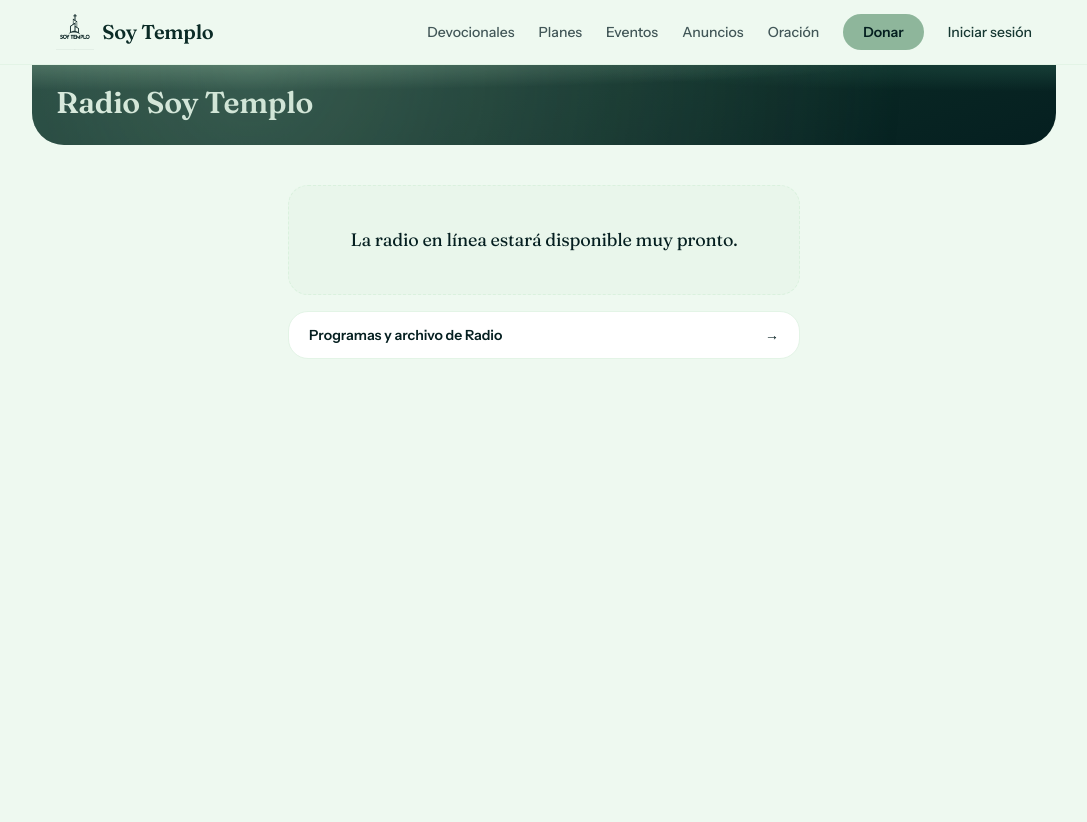
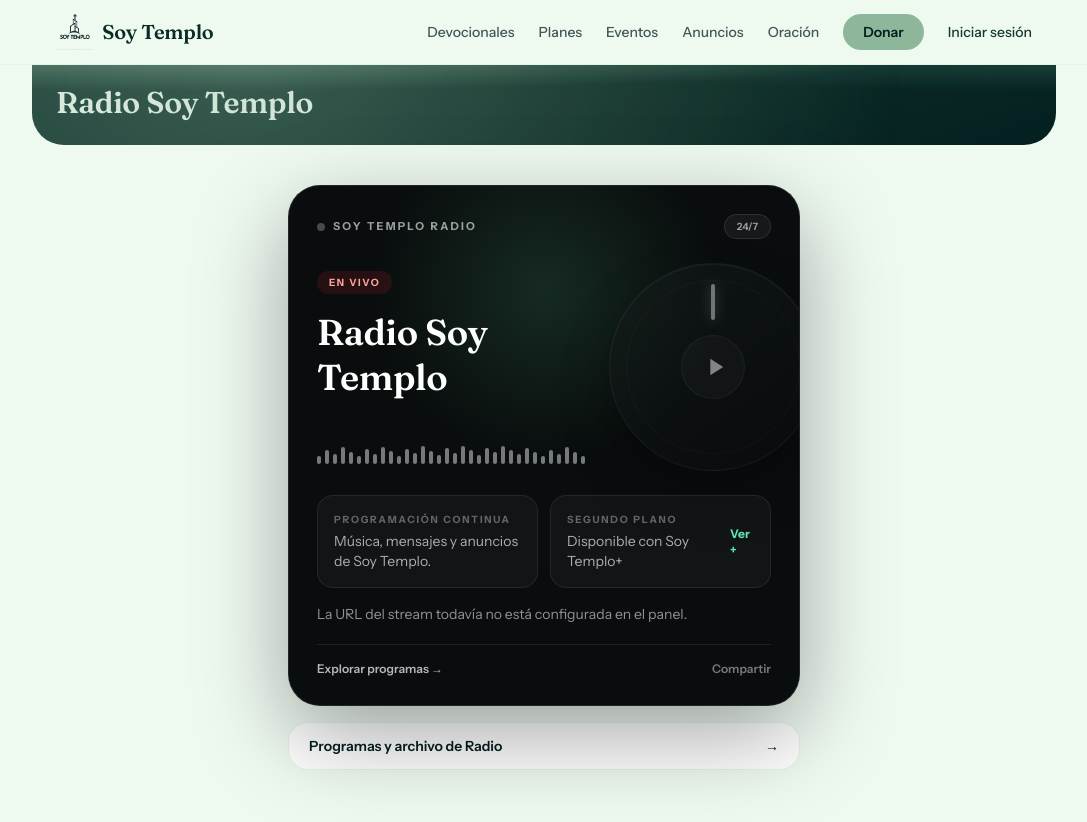
Before and after one commit to joelcastaneda777-coder/Soy-Templo, a Next.js app: page /radio in a window 1280 px wide. Shown: the top 822 px of the page, without its empty margins (96-1183 px from the left). Before the commit the page ends 800 px from the top, so only its background shows below. Built offline with nearby package versions, Linux system fonts and the light colour scheme; no server answers; the database is empty.

Commit message:
Radio: rediseñar reproductor en vivo

```diff
--- a/src/app/radio/radio-player.tsx
+++ b/src/app/radio/radio-player.tsx
@@ -2,25 +2,28 @@
 
 import Link from "next/link";
 import { useEffect, useRef, useState } from "react";
-import { Card } from "@/components/ui/card";
-import { EmptyState } from "@/components/ui/empty-state";
-import { t } from "@/lib/i18n/es";
 import { cn } from "@/lib/utils";
 
 type Status = "idle" | "loading" | "playing" | "error";
+type ShowInfo = { name: string; host?: string | null; schedule?: string | null; coverUrl?: string | null; isLive?: boolean } | null;
 
 export function RadioPlayer({
   streamUrl,
   stationName,
   hasBackgroundAccess,
+  currentShow,
+  nextShow,
 }: {
   streamUrl: string | null;
   stationName: string;
   hasBackgroundAccess: boolean;
+  currentShow?: ShowInfo;
+  nextShow?: ShowInfo;
 }) {
   const audioRef = useRef<HTMLAudioElement | null>(null);
   const [status, setStatus] = useState<Status>("idle");
   const [backgroundLocked, setBackgroundLocked] = useState(false);
+  const playing = status === "playing";
 
   useEffect(() => {
     const onVisibilityChange = () => {
@@ -30,141 +33,104 @@ export function RadioPlayer({
       setStatus("idle");
       setBackgroundLocked(true);
     };
-
     document.addEventListener("visibilitychange", onVisibilityChange);
     return () => document.removeEventListener("visibilitychange", onVisibilityChange);
   }, [hasBackgroundAccess]);
 
   useEffect(() => {
-    if (!("mediaSession" in navigator)) return;
-    if (!hasBackgroundAccess) {
-      navigator.mediaSession.metadata = null;
-      return;
-    }
-
+    if (!("mediaSession" in navigator) || !hasBackgroundAccess) return;
     navigator.mediaSession.metadata = new MediaMetadata({
-      title: stationName,
-      artist: "Soy Templo",
+      title: currentShow?.name || stationName,
+      artist: currentShow?.host || "Soy Templo",
       album: "Radio en vivo",
     });
     navigator.mediaSession.setActionHandler("play", () => audioRef.current?.play());
     navigator.mediaSession.setActionHandler("pause", () => audioRef.current?.pause());
-
     return () => {
       navigator.mediaSession.setActionHandler("play", null);
       navigator.mediaSession.setActionHandler("pause", null);
     };
-  }, [hasBackgroundAccess, stationName]);
-
-  if (!streamUrl) {
-    return <EmptyState title={t.radio.unavailable} />;
-  }
+  }, [currentShow, hasBackgroundAccess, stationName]);
 
   function toggle() {
+    if (!streamUrl) return;
     const audio = audioRef.current;
     if (!audio) return;
-
     setBackgroundLocked(false);
-    if (status === "playing") {
+    if (playing) {
       audio.pause();
-      setStatus("idle");
       return;
     }
-
     setStatus("loading");
-    if (!audio.src) audio.src = streamUrl!;
+    if (!audio.src) audio.src = streamUrl;
     audio.play().catch(() => setStatus("error"));
   }
 
   async function share() {
     const url = window.location.href;
     if (navigator.share) {
-      try { await navigator.share({ title: stationName, url }); } catch { /* cancelado */ }
+      try { await navigator.share({ title: currentShow?.name || stationName, url }); } catch { /* cancelado */ }
     } else {
       await navigator.clipboard.writeText(url);
     }
   }
 
   return (
-    <Card className="flex flex-col items-center gap-6 py-10 text-center">
-      <audio
-        ref={audioRef}
-        preload="none"
-        onPlaying={() => setStatus("playing")}
-        onWaiting={() => setStatus("loading")}
-        onPause={() => setStatus("idle")}
-        onError={() => setStatus("error")}
-      />
+    <section className="radio-console relative overflow-hidden rounded-[2rem] border border-white/10 bg-[#090d0d] p-5 text-white shadow-[0_30px_90px_rgba(0,0,0,.35)] sm:p-7">
+      <audio ref={audioRef} preload="none" onPlaying={() => setStatus("playing")} onWaiting={() => setStatus("loading")} onPause={() => setStatus("idle")} onError={() => setStatus("error")} />
+      <div className="pointer-events-none absolute inset-0 bg-[radial-gradient(circle_at_50%_20%,rgba(113,250,185,.12),transparent_35%)]" />
 
-      <span className={cn(
-        "inline-flex rounded-full px-3 py-1 text-xs font-bold uppercase tracking-wide",
-        hasBackgroundAccess ? "bg-anil-600 text-white" : "bg-manta text-tinta-suave"
-      )}>
-        {hasBackgroundAccess ? "Soy Templo+ · segundo plano" : "Radio gratuita · app abierta"}
-      </span>
+      <div className="relative z-10 flex items-center justify-between gap-3">
+        <div className="flex items-center gap-2 text-[11px] font-bold uppercase tracking-[.2em] text-white/60">
+          <span className={cn("h-2 w-2 rounded-full", playing ? "bg-emerald-400 shadow-[0_0_16px_rgba(52,211,153,.9)]" : "bg-white/25")} />
+          Soy Templo Radio
+        </div>
+        <span className="rounded-full border border-white/10 bg-white/5 px-3 py-1 text-[10px] font-semibold text-white/60">24/7</span>
+      </div>
 
-      {status === "playing" ? (
-        <span className="inline-flex items-center gap-2 rounded-full bg-error/10 px-4 py-1.5 text-sm font-semibold text-error">
-          <span className="relative flex h-2.5 w-2.5">
-            <span className="absolute h-full w-full animate-ping rounded-full bg-error opacity-60" />
-            <span className="h-2.5 w-2.5 rounded-full bg-error" />
+      <div className="relative z-10 mt-6 grid gap-6 md:grid-cols-[1fr_auto] md:items-center">
+        <div>
+          <div className="flex items-center gap-2">
+            <span className="rounded-full bg-red-500/12 px-3 py-1 text-[10px] font-extrabold uppercase tracking-[.16em] text-red-300">En vivo</span>
+            {currentShow?.isLive ? <span className="text-xs font-semibold text-emerald-300">Programa especial</span> : null}
+          </div>
+          <h1 className="mt-4 font-display text-3xl font-semibold leading-tight sm:text-4xl">{currentShow?.name || stationName}</h1>
+          {currentShow?.host ? <p className="mt-2 text-sm text-white/65">Con {currentShow.host}</p> : null}
+          {currentShow?.schedule ? <p className="mt-1 text-xs font-medium uppercase tracking-[.12em] text-white/40">{currentShow.schedule}</p> : null}
+
+          <div className="mt-6 flex h-10 items-end gap-1" aria-hidden>
+            {Array.from({ length: 34 }).map((_, index) => (
+              <span key={index} className={cn("radio-bar w-1 rounded-full bg-white/45", playing && "radio-bar-active")} style={{ height: `${18 + ((index * 17) % 28)}%`, animationDelay: `${index * 45}ms` }} />
+            ))}
+          </div>
+        </div>
+
+        <button onClick={toggle} disabled={!streamUrl} aria-label={playing ? "Pausar radio" : "Reproducir radio"} className="radio-dial group relative mx-auto flex h-44 w-44 items-center justify-center rounded-full border border-white/10 bg-[linear-gradient(145deg,#171d1d,#090c0c)] shadow-[inset_0_1px_0_rgba(255,255,255,.08),0_24px_50px_rgba(0,0,0,.5)] transition-transform active:scale-[.98] disabled:opacity-50 sm:h-52 sm:w-52">
+          <span className="absolute inset-4 rounded-full border border-white/5" />
+          <span className={cn("absolute inset-0 rounded-full border-[12px] border-transparent transition-all", playing && "shadow-[0_0_45px_rgba(52,211,153,.16)]")} />
+          <span className="absolute top-5 h-9 w-1 rounded-full bg-white/85 shadow-[0_0_12px_rgba(255,255,255,.5)]" />
+          <span className="flex h-16 w-16 items-center justify-center rounded-full border border-white/10 bg-white/5 text-white backdrop-blur-xl transition group-hover:bg-white/10">
+            {status === "loading" ? <span className="h-6 w-6 animate-spin rounded-full border-2 border-white/30 border-t-white" /> : playing ? <PauseIcon /> : <PlayIcon />}
           </span>
-          {t.radio.live}
-        </span>
-      ) : null}
+        </button>
+      </div>
 
-      <button
-        onClick={toggle}
-        aria-label={status === "playing" ? t.radio.pause : t.radio.play}
-        className={cn(
-          "flex h-24 w-24 items-center justify-center rounded-full text-white shadow-lg transition-transform active:scale-95",
-          status === "error" ? "bg-error" : "bg-anil-600 hover:bg-anil-800"
-        )}
-      >
-        {status === "loading" ? (
-          <span className="h-8 w-8 animate-spin rounded-full border-4 border-white/30 border-t-white" aria-hidden />
-        ) : status === "playing" ? (
-          <PauseIcon />
-        ) : (
-          <PlayIcon />
-        )}
-      </button>
+      <div className="relative z-10 mt-6 grid gap-3 sm:grid-cols-2">
+        {nextShow ? <div className="rounded-2xl border border-white/8 bg-white/[.035] p-4"><p className="text-[10px] font-bold uppercase tracking-[.18em] text-white/35">Después</p><p className="mt-1 font-semibold text-white/85">{nextShow.name}</p>{nextShow.schedule ? <p className="mt-1 text-xs text-white/45">{nextShow.schedule}</p> : null}</div> : <div className="rounded-2xl border border-white/8 bg-white/[.035] p-4"><p className="text-[10px] font-bold uppercase tracking-[.18em] text-white/35">Programación continua</p><p className="mt-1 text-sm text-white/65">Música, mensajes y anuncios de Soy Templo.</p></div>}
+        <div className="flex items-center justify-between gap-3 rounded-2xl border border-white/8 bg-white/[.035] p-4"><div><p className="text-[10px] font-bold uppercase tracking-[.18em] text-white/35">Segundo plano</p><p className="mt-1 text-sm text-white/65">{hasBackgroundAccess ? "Activo con Soy Templo+" : "Disponible con Soy Templo+"}</p></div><Link href="/plus" className="text-xs font-bold text-emerald-300">Ver +</Link></div>
+      </div>
 
-      <p className="min-h-5 text-sm text-tinta-suave">
-        {status === "loading" ? t.radio.loading : null}
-        {status === "error" ? <span className="text-error">{t.radio.error}</span> : null}
-        {status === "idle" && !backgroundLocked ? t.radio.play : null}
-      </p>
+      {backgroundLocked ? <p className="relative z-10 mt-4 rounded-xl bg-white/5 p-3 text-xs leading-relaxed text-white/55">La reproducción se pausó al salir de la app. La escucha en segundo plano forma parte de Soy Templo+.</p> : null}
+      {status === "error" ? <p className="relative z-10 mt-4 text-sm font-semibold text-red-300">No pudimos conectar con la señal. Intenta de nuevo.</p> : null}
+      {!streamUrl ? <p className="relative z-10 mt-4 text-sm text-white/55">La URL del stream todavía no está configurada en el panel.</p> : null}
 
-      {backgroundLocked ? (
-        <div className="max-w-sm rounded-2xl bg-anil-50 p-4 text-sm leading-relaxed text-anil-900">
-          La radio se pausó porque la escucha con pantalla bloqueada o usando otras apps es parte de Soy Templo+.
-          <div><Link href="/plus" className="mt-2 inline-block font-semibold text-anil-600">Conocer Soy Templo+ →</Link></div>
-        </div>
-      ) : !hasBackgroundAccess ? (
-        <p className="max-w-sm text-xs leading-relaxed text-tinta-suave">
-          Con Soy Templo+ la transmisión puede seguir mientras cambias de aplicación o bloqueas la pantalla.
-        </p>
-      ) : null}
-
-      <button onClick={share} className="text-sm font-semibold text-anil-600">
-        {t.radio.share}
-      </button>
-    </Card>
+      <div className="relative z-10 mt-5 flex items-center justify-between border-t border-white/8 pt-4 text-xs">
+        <Link href="/radio/programas" className="font-semibold text-white/70 hover:text-white">Explorar programas →</Link>
+        <button onClick={share} className="font-semibold text-white/45 hover:text-white">Compartir</button>
+      </div>
+    </section>
   );
 }
 
-function PlayIcon() {
-  return (
-    <svg viewBox="0 0 24 24" className="ml-1 h-9 w-9" fill="currentColor" aria-hidden>
-      <path d="M8 5v14l11-7z" />
-    </svg>
-  );
-}
-function PauseIcon() {
-  return (
-    <svg viewBox="0 0 24 24" className="h-9 w-9" fill="currentColor" aria-hidden>
-      <path d="M6 5h4v14H6zM14 5h4v14h-4z" />
-    </svg>
-  );
-}
+function PlayIcon() { return <svg viewBox="0 0 24 24" className="ml-1 h-7 w-7" fill="currentColor" aria-hidden><path d="M8 5v14l11-7z" /></svg>; }
+function PauseIcon() { return <svg viewBox="0 0 24 24" className="h-7 w-7" fill="currentColor" aria-hidden><path d="M6 5h4v14H6zM14 5h4v14h-4z" /></svg>; }
```
